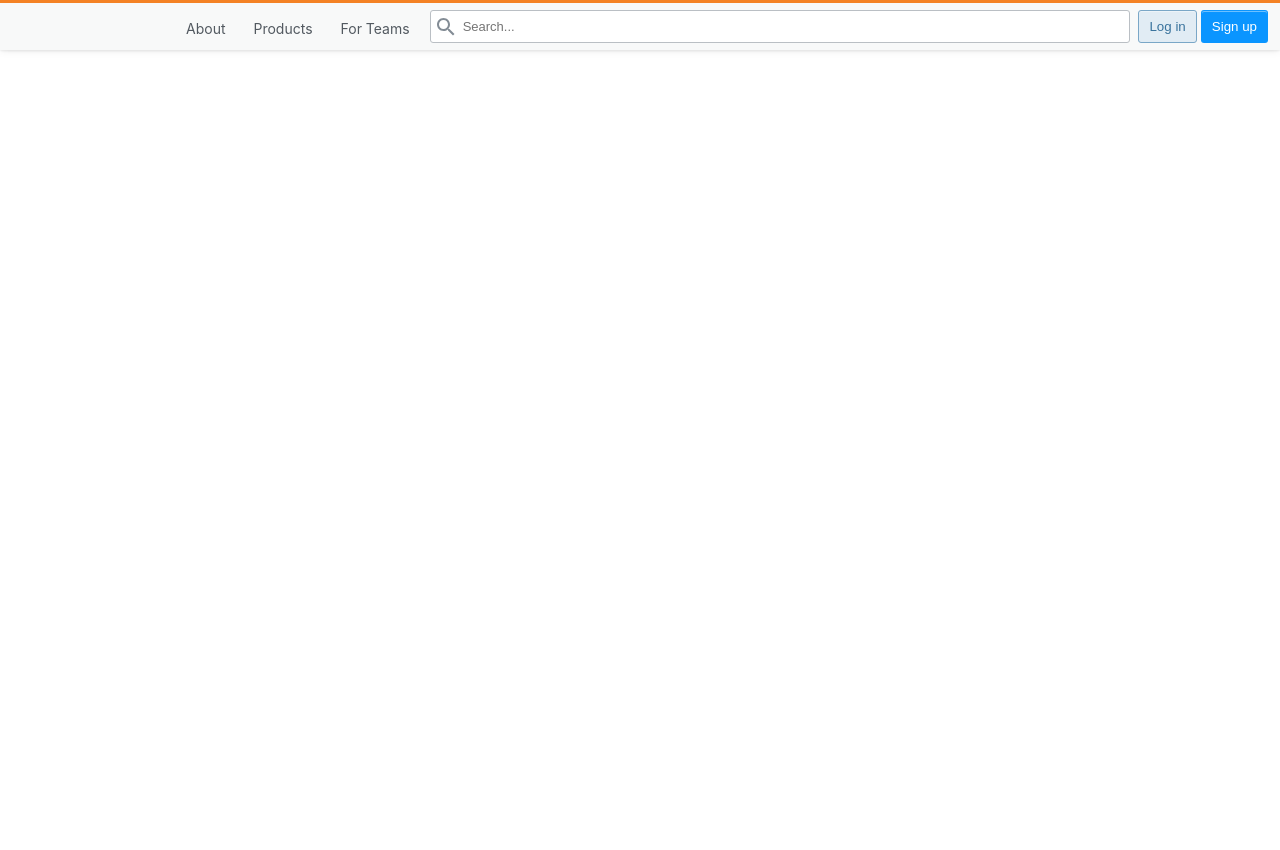
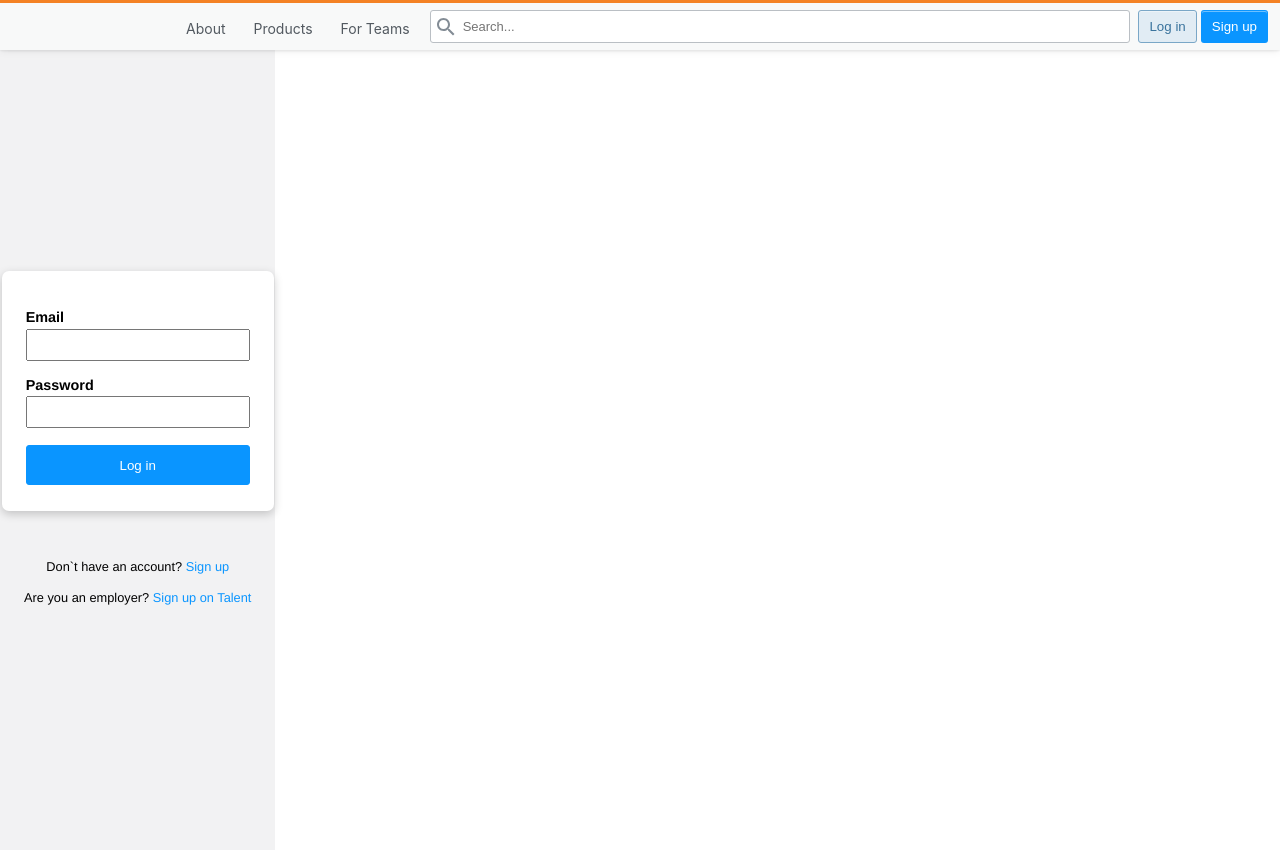
Before and after one commit to codestates-seb/seb43_pre_016, a React (Create React App) app in the folder client/: page /users/login in a window 1280 px wide. Before the commit the page ends 800 px from the top, so only its background shows below. Built offline with nearby package versions, Linux system fonts and the light colour scheme; no server answers; grey boxes are pictures that could not be loaded.

Commit message:
[fix] pull 초기설정

```diff
--- a/client/src/App.css
+++ b/client/src/App.css
@@ -9,7 +9,7 @@
 body {
   width: 100vw;
   height: 100vh;
-    font-family: 'Helvetica Neue', Helvetica, Arial, sans-serif;
+  font-family: "Helvetica Neue", Helvetica, Arial, sans-serif;
   font-kerning: auto;
   font-size: 13px;
   font-stretch: normal;
@@ -18,7 +18,6 @@ body {
   font-variant-ligatures: normal;
   font-weight: normal;
 }
-
 
 a {
   text-decoration: none;
--- a/client/src/App.js
+++ b/client/src/App.js
@@ -6,6 +6,7 @@ import Signup from "./components/Signup";
 import { Routes, Route } from "react-router-dom";
 import { useState, useEffect } from "react";
 import axios from "axios";
+import Login from "./components/Login";
 
 function App() {
   //우선 Api를 이용하여 데이터를 받아왔지만 추후에 데이터가 만들어지면 아래 코드를 변경할 예정
@@ -41,6 +42,7 @@ function App() {
               </>
             }
           />
+          <Route path="/users/login" element={<Login />}></Route>
           <Route path="/users/signup" element={<Signup />}></Route>
         </Routes>
       </div>
--- a/client/src/components/Header.js
+++ b/client/src/components/Header.js
@@ -162,7 +162,10 @@ const Header = () => {
           ></input>
         </form>
         <div className="header__btns">
-          <button className="header__btn powder-700">Log in</button>
+          <Link to="/users/login">
+            <button className="header__btn powder-700">Log in</button>
+          </Link>
+
           <Link to="/users/signup">
             <button className="header__btn blue-500">Sign up</button>
           </Link>
--- /dev/null
+++ b/client/src/components/Login.js
@@ -0,0 +1,202 @@
+import { useEffect, useState } from "react";
+import { useNavigate, Link } from "react-router-dom";
+import styled from "styled-components";
+import axios from "axios";
+
+const BackgroundLogin = styled.div`
+  height: 100vh;
+  background-color: #f2f2f3;
+  display: flex;
+  justify-content: center;
+  align-items: center;
+  .sublinkContent {
+    width: 100%;
+    display: flex;
+    justify-content: center;
+    align-items: center;
+    flex-direction: column;
+    .sublink {
+      display: flex;
+      flex-direction: column;
+      align-items: center;
+      padding: 1.5rem;
+      font-size: 0.8rem;
+    }
+    .Employer-link {
+      margin-top: 1rem;
+    }
+  }
+  a {
+    text-decoration: none;
+    color: hsl(206, 100%, 52%);
+  }
+`;
+
+const LoginForm = styled.form`
+  border-radius: 7px;
+  width: 17rem;
+  height: 15rem;
+  padding: 1.5rem;
+  margin-bottom: 1.5rem;
+  background-color: white;
+  display: flex;
+  justify-content: center;
+  align-items: center;
+  flex-direction: column;
+  flex-wrap: wrap;
+  box-shadow: rgba(0, 0, 0, 0.2) 0px 3px 10px;
+  .label {
+    display: flex;
+    width: 100%;
+    margin: 0.8rem 0px 0px 0px;
+    font-weight: bold;
+    font-size: 0.9rem;
+  }
+  .labelPW {
+    display: flex;
+    width: 100%;
+    font-weight: bold;
+    font-size: 0.9rem;
+  }
+  .inputForm {
+    width: 100%;
+  }
+  .error-wrapper {
+    min-height: 1rem;
+  }
+  .error-message {
+    color: red;
+    font-size: 0.8rem;
+  }
+`;
+
+const LoginInput = styled.input`
+  width: 100%;
+  height: 2rem;
+  margin: 0.2rem 0px 0px 0px;
+`;
+
+const LoginButton = styled.button`
+  width: 100%;
+  height: 2.5rem;
+  background-color: hsl(206, 100%, 52%);
+  border: 1px solid hsl(206, 100%, 52%);
+  border-radius: 3px;
+  margin: 1.1rem 0px 0px 0px;
+  color: white;
+  &:hover {
+    background-color: rgb(0, 122, 230);
+  }
+`;
+
+const Login = () => {
+  //폼 상태관리
+  const [username, setUsername] = useState("");
+  const [password, setPassword] = useState("");
+  const [errorMessage, setErrorMessage] = useState("");
+  const navigate = useNavigate();
+
+  //로그인 성공 후 토큰 저장
+  const [token, setToken] = useState("");
+
+  //유효성검사 준비
+  const regExp =
+    /^[a-zA-Z0-9.!#$%&'*+/=?^_`{|}~-]+@[a-zA-Z0-9-]+(?:\.[a-zA-Z0-9-]+)*$/;
+  let isValidEmailFormat = regExp.test(username);
+
+  const handleEmail = (e) => {
+    setUsername(e.target.value);
+  };
+  const handlePassword = (e) => {
+    setPassword(e.target.value);
+  };
+  //로그인 실행
+  const onClickLoginBtn = async (e) => {
+    e.preventDefault();
+
+    if (!isValidEmailFormat) {
+      setErrorMessage("The email is not a valid email address.");
+      return;
+    }
+    try {
+      const response = await axios.post("Server", {
+        // 데이터에 따라 수정해야 될 부분
+        username: username,
+        password: password,
+      });
+      console.log(response);
+      //로그인 성공 시
+      setToken(response.data.token); //서버에서 받은 토큰 저장
+      navigate("/"); //홈페이지로 이동
+      //로그인 실패 시
+    } catch (error) {
+      setErrorMessage("The email or password is incorrect."); //error 메세지 출력
+      console.error(error);
+    }
+  };
+
+  useEffect(() => {
+    const fetchData = async () => {
+      try {
+        const response = await axios.get("Server", {
+          headers: {
+            Authorization: `Bearer ${token}`, //저장된 토큰을 이용해 헤더에 인증 정보를 담아 요청을 보냄
+          },
+        });
+        console.log(response);
+      } catch (error) {
+        console.error(error);
+      }
+    };
+    fetchData();
+  }, [token]); //token이 변경될 때마다 실행
+
+  return (
+    <BackgroundLogin>
+      <div className="sublinkContent">
+        <LoginForm>
+          <div className="inputForm">
+            <div className="label">Email</div>
+            <LoginInput
+              type="text"
+              name="email"
+              onChange={handleEmail}
+              value={username}
+            ></LoginInput>
+            <div className="error-wrapper">
+              <div className="error-wrapper">
+                {errorMessage && (
+                  <div className="error-message">{errorMessage}</div>
+                )}
+              </div>
+            </div>
+          </div>
+          <div className="inputForm">
+            <div className="labelPW">Password</div>
+            <LoginInput
+              type="password"
+              name="password"
+              onChange={handlePassword}
+              value={password}
+            ></LoginInput>
+          </div>
+          <LoginButton onClick={onClickLoginBtn}>Log in</LoginButton>
+        </LoginForm>
+        <div className="sublink">
+          <div>
+            Don`t have an account? {` `}
+            <a href="/users/signup">Sign up</a>
+          </div>
+          <div className="Employer-link">
+            Are you an employer? {` `}
+            <Link to="https://talent.stackoverflow.com/users/login">
+              Sign up on Talent
+            </Link>
+          </div>
+        </div>
+      </div>
+    </BackgroundLogin>
+  );
+};
+
+export default Login;
--- a/client/src/components/Questions.js
+++ b/client/src/components/Questions.js
@@ -1,6 +1,5 @@
 import styled from "styled-components";
 import FilterListIcon from "@mui/icons-material/FilterList";
-import Pagination from "./Pagination";
 
 const Container = styled.div`
   display: flex;
```
Also changed, not shown: 1 other file (tests, documents, lock files or other folders). Lines whose indentation alone changed are shown as unchanged.
